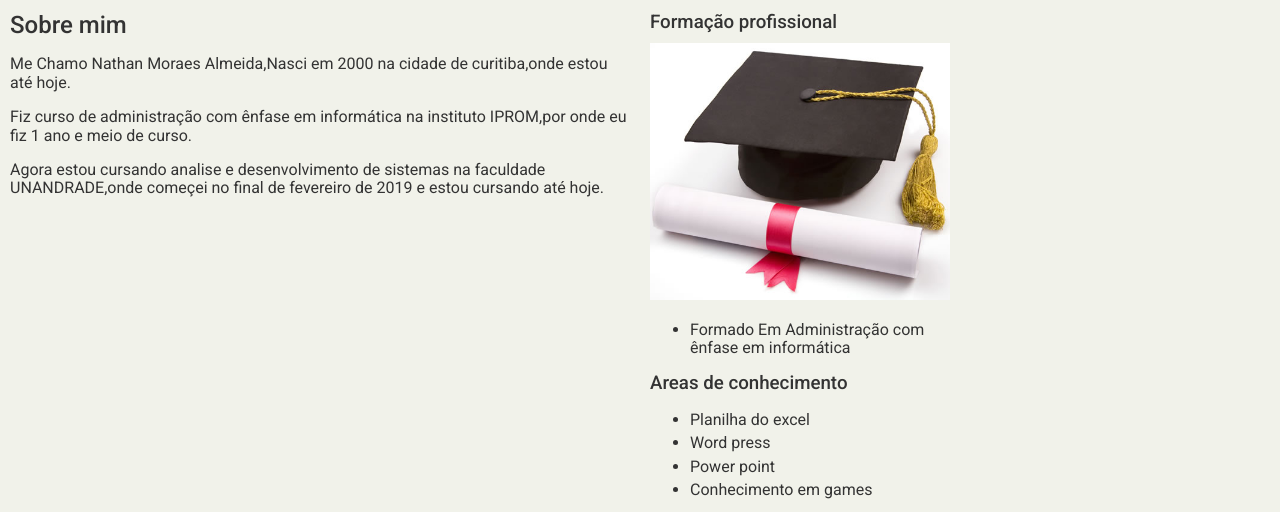
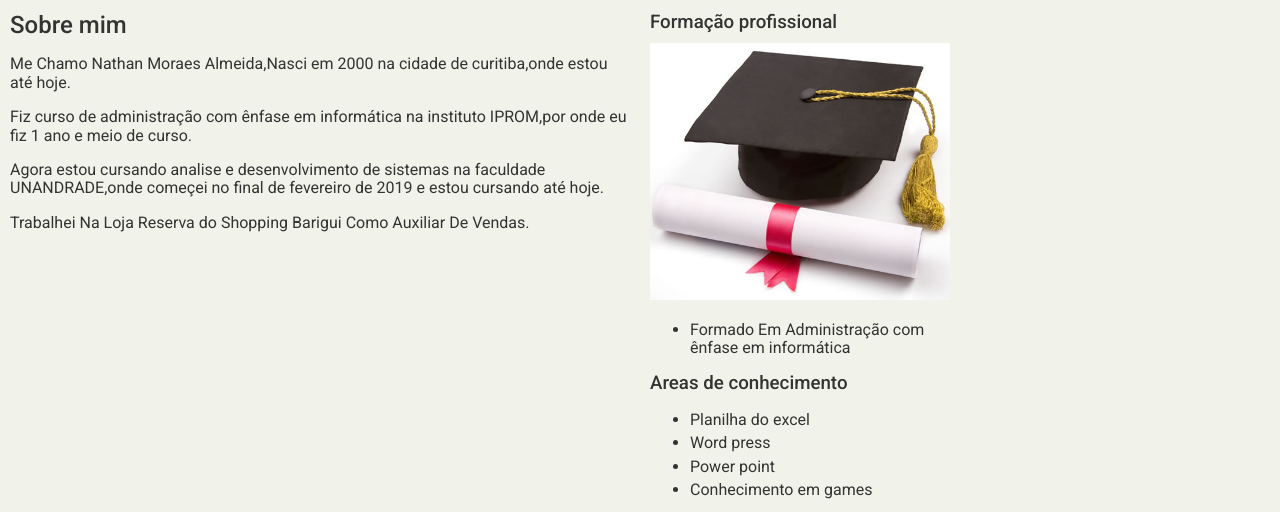
Before and after one commit to NathanAlmeida1/NathanAlmeida1.github.io, a plain HTML site: page sobre.html in a window 1280 px wide. Shown: the part 85-597 px from the top of the page. Drawn offline with nearby package versions, Linux system fonts and the light colour scheme.

Commit message:
Update sobre.html

```diff
--- a/sobre.html
+++ b/sobre.html
@@ -32,7 +32,7 @@
 			</div>
 			<div class="coluna col8 sidebar">
 				<h2>Sobre mim</em></h2>
-				<p>Me Chamo Nathan Moraes Almeida,Nasci em 2000 na cidade de curitiba,onde estou até hoje.<p>Fiz curso de administração com ênfase em informática na instituto IPROM,por onde eu fiz 1 ano e meio de curso.<p>Agora estou cursando analise e desenvolvimento de sistemas na faculdade UNANDRADE,onde começei no final de fevereiro de 2019 e estou cursando até hoje.</p>
+				<p>Me Chamo Nathan Moraes Almeida,Nasci em 2000 na cidade de curitiba,onde estou até hoje.<p>Fiz curso de administração com ênfase em informática na instituto IPROM,por onde eu fiz 1 ano e meio de curso.<p>Agora estou cursando analise e desenvolvimento de sistemas na faculdade UNANDRADE,onde começei no final de fevereiro de 2019 e estou cursando até hoje.<p>Trabalhei Na Loja Reserva do Shopping Barigui Como Auxiliar De Vendas.</p>
 			 </p>
 			</div>
 			<div class="coluna col4 ">
```
